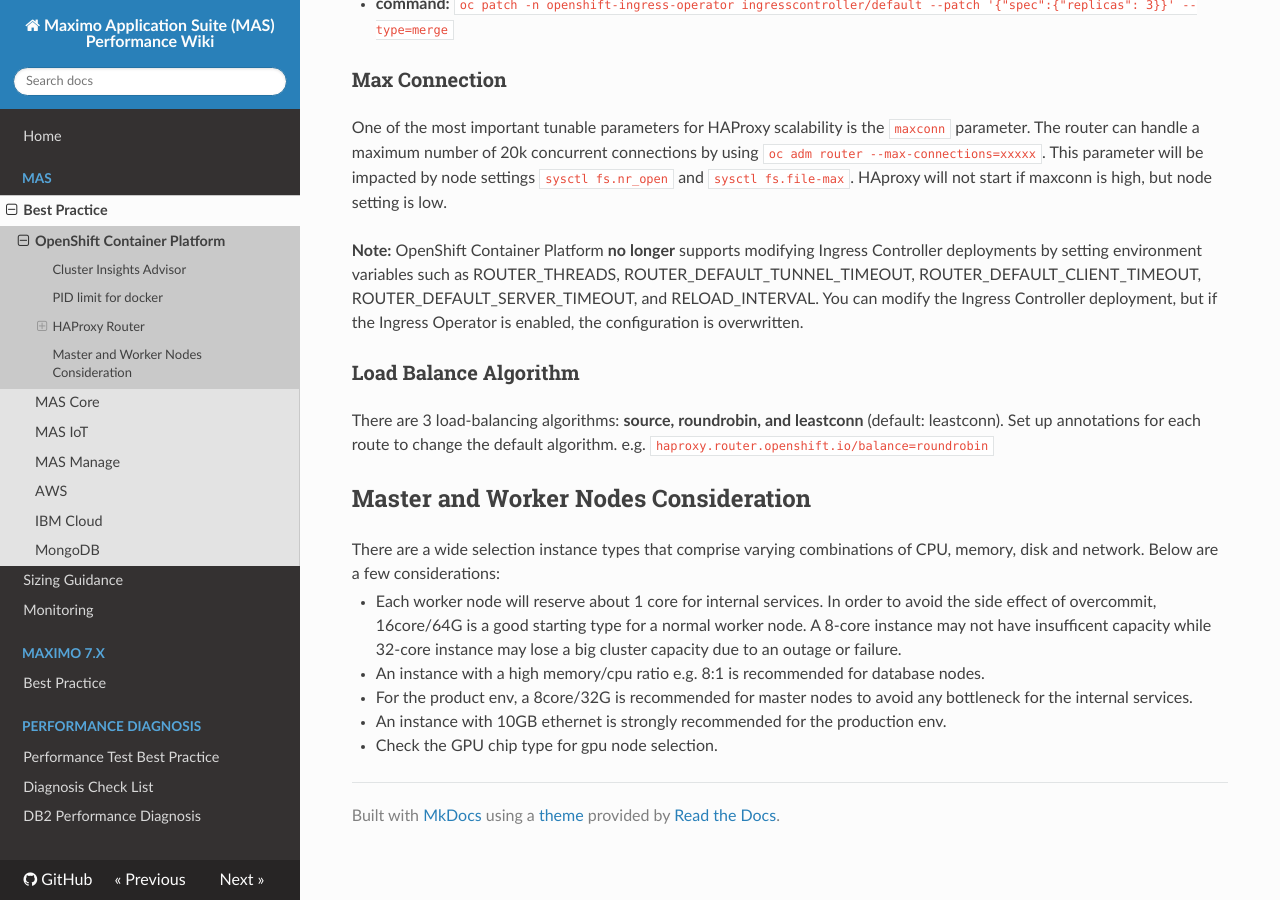
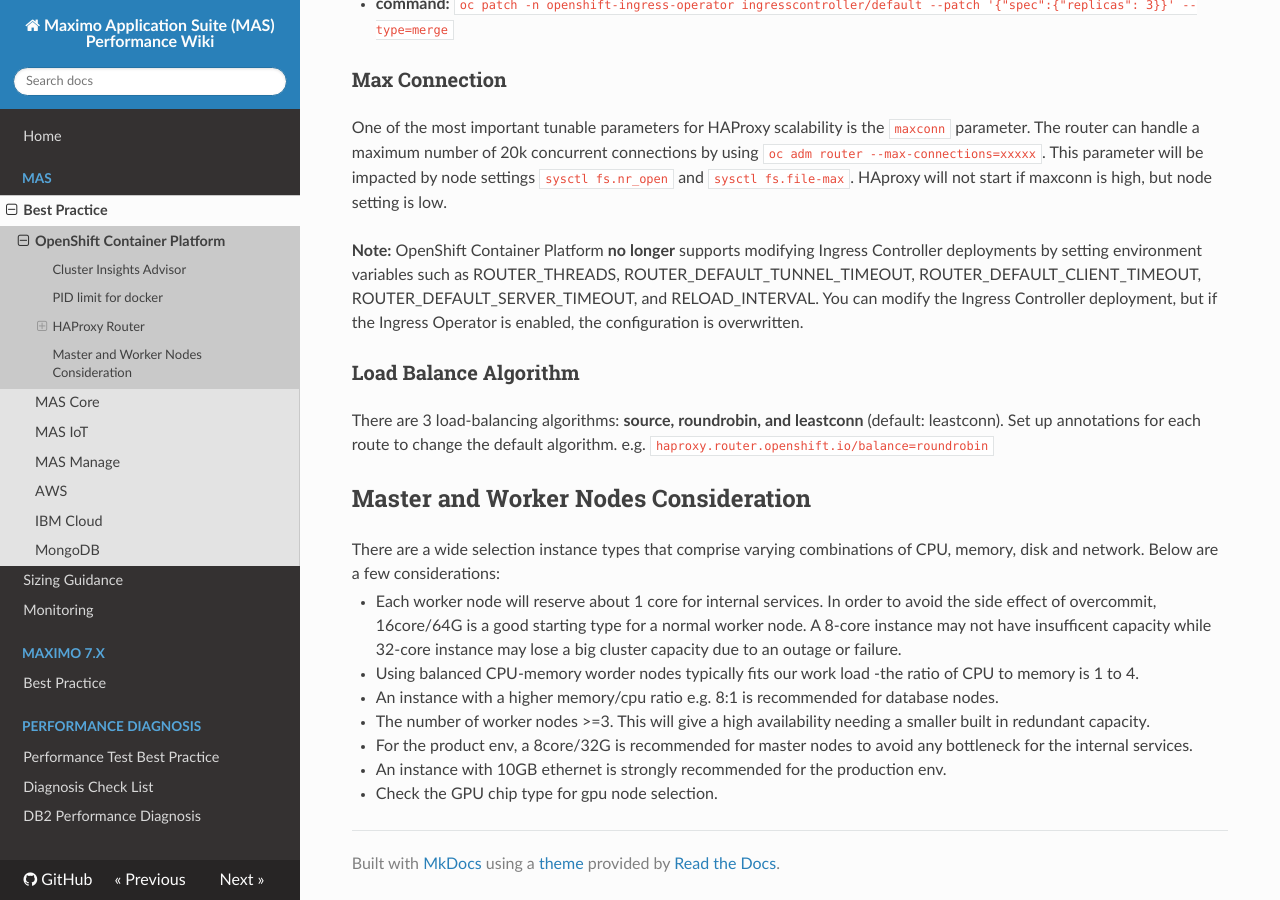
Before and after one commit to ibm-mas/mas-performance, an MkDocs documentation site: the page built from docs/mas/ocp/bestpractice.md, in a window 1280 px wide and 900 px high, scrolled down 1273 px. Built offline with MkDocs 1.6.1, drawn with Linux system fonts in a browser that asks for light colours; nearby versions of some CDN libraries.

Commit message:
[patch] update ocp best practice with instance type consideration

```diff
--- a/docs/mas/ocp/bestpractice.md
+++ b/docs/mas/ocp/bestpractice.md
@@ -65,7 +65,9 @@
 There are a wide selection instance types that comprise varying combinations of CPU, memory, disk and network. Below are a few considerations:
 
 - Each worker node will reserve about 1 core for internal services. In order to avoid the side effect of overcommit, 16core/64G is a good starting type for a normal worker node. A 8-core instance may not have insufficent capacity while 32-core instance may lose a big cluster capacity due to an outage or failure.
-- An instance with a high memory/cpu ratio e.g. 8:1 is recommended for database nodes.
+- Using balanced CPU-memory worder nodes typically fits our work load -the ratio of CPU to memory is 1 to 4.
+- An instance with a higher memory/cpu ratio e.g. 8:1 is recommended for database nodes.
+- The number of worker nodes >=3. This will give a high availability needing a smaller built in redundant capacity.
 - For the product env, a 8core/32G is recommended for master nodes to avoid any bottleneck for the internal services.
 - An instance with 10GB ethernet is strongly recommended for the production env.
 - Check the GPU chip type for gpu node selection.
```
